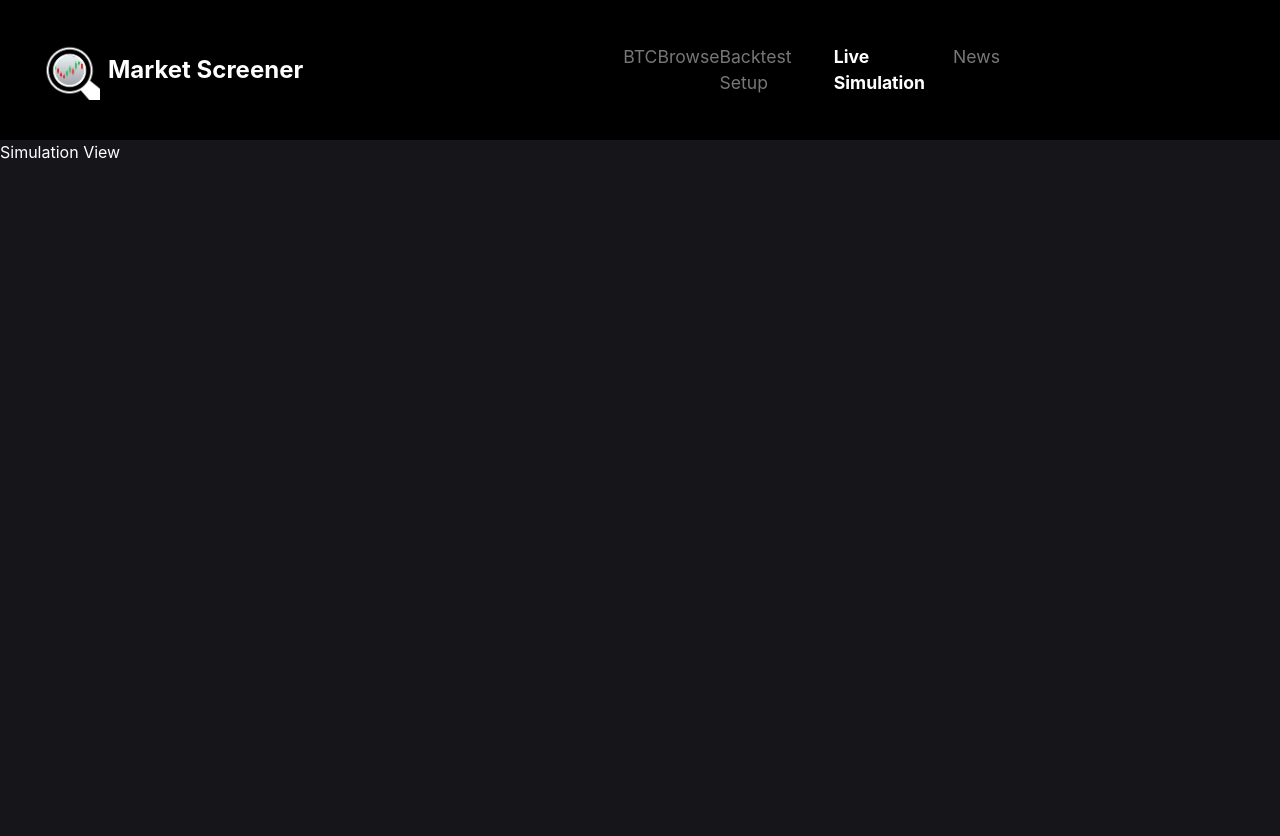
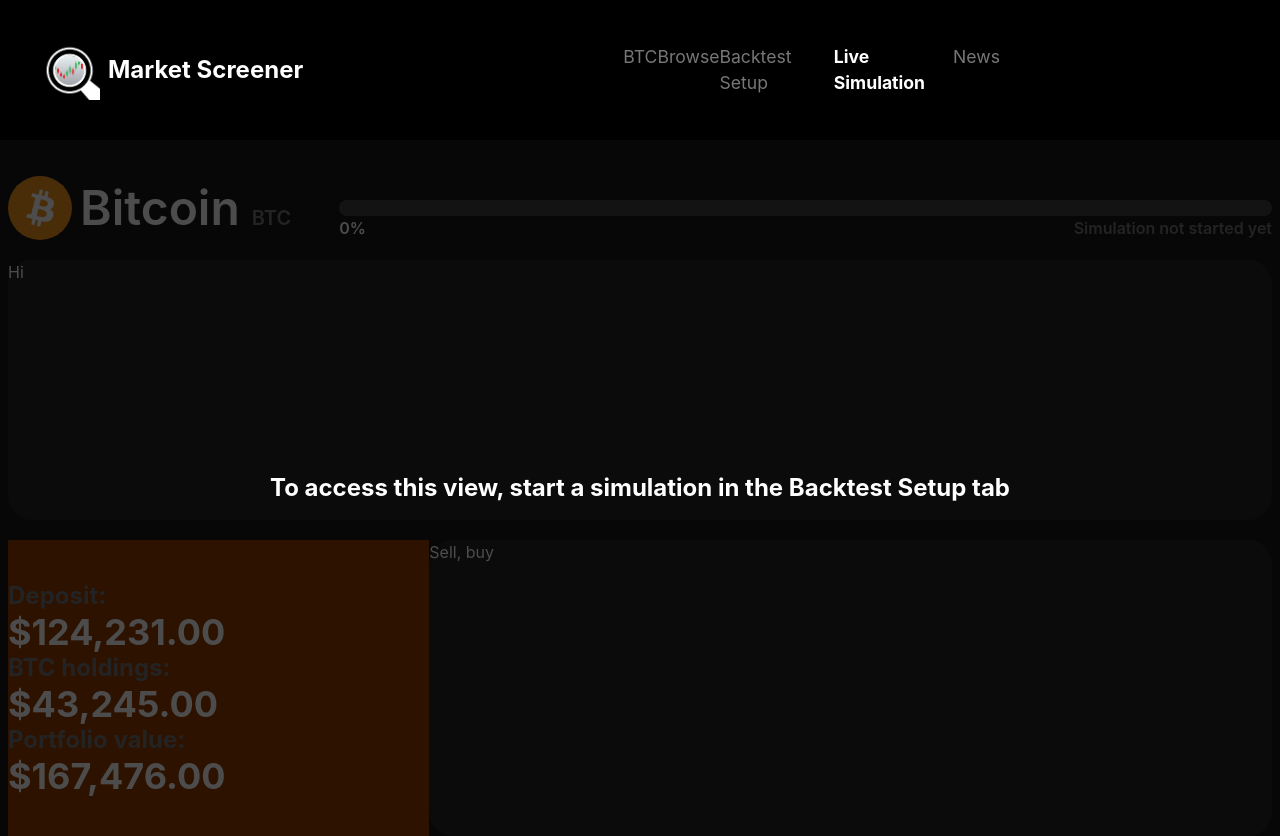
Before and after one commit to kurczakooo/market-watch-front, a Vue app: page /simulation in a window 1280 px wide. Before the commit the page ends 800 px from the top, so only its background shows below. Built offline with nearby package versions, Linux system fonts and the light colour scheme.

Commit message:
in the middle of simulation screen implementation, finished a working progress bar and timer for the simulation, refactored asset stores, bug fixes

```diff
--- a/src/components/BigAssetBar.vue
+++ b/src/components/BigAssetBar.vue
@@ -1,9 +1,8 @@
 <script setup lang="ts">
 import { ref, watch } from 'vue';
-import type { AssetListElementProps } from '../types/browse';
 import { onMounted, onBeforeUnmount } from 'vue';
-// import type { CurrentAssetData } from '../types/currentAsset';
 import { useCurrentAssetStore } from '../stores/currentAsset';
+import CurrentAssetNameBox from './CurrentAssetNameBox.vue';
 
 const currentAssetStore = useCurrentAssetStore();
 //////////////////////// TEMP CODE FOR DEVELOPMENT PURPOSES //////////////////////////////////
@@ -45,18 +44,8 @@
 </script>
 
 <template>
-    <div class="flex flex-1 mt-4 items-center">
-        <img
-            :src="currentAssetStore.assetData.logoUrl"
-            alt="Asset logo"
-            class="w-16 h-16 rounded-full mr-2"
-        />
-        <h1 class="text-5xl font-semibold">
-            {{ currentAssetStore.assetData.name }}
-        </h1>
-        <h3 class="unselected-text mt-5 ml-3 text-xl font-semibold">
-            {{ currentAssetStore.assetData.ticker }}
-        </h3>
+    <div class="flex mt-4 items-center">
+        <CurrentAssetNameBox />
         <div
             :class="percentagePriceChange! > 0 ? 'green-icon' : 'red-icon'"
             class="flex flex-1 mr-2 mt-5"
--- /dev/null
+++ b/src/components/CurrentAssetNameBox.vue
@@ -0,0 +1,19 @@
+<script setup lang="ts">
+import { useCurrentAssetStore } from '../stores/currentAsset';
+
+const currentAssetStore = useCurrentAssetStore();
+</script>
+
+<template>
+    <img
+        :src="currentAssetStore.assetData.logoUrl"
+        alt="Asset logo"
+        class="w-16 h-16 rounded-full mr-2"
+    />
+    <h1 class="text-5xl font-semibold">
+        {{ currentAssetStore.assetData.name }}
+    </h1>
+    <h3 class="unselected-text mt-5 ml-3 text-xl font-semibold">
+        {{ currentAssetStore.assetData.ticker }}
+    </h3>
+</template>
--- /dev/null
+++ b/src/components/SimulationProgressBar.vue
@@ -0,0 +1,51 @@
+<script setup lang="ts">
+import { ProgressBar } from 'primevue';
+import { computed } from 'vue';
+import { useSimulationStore } from '../stores/simulation';
+
+const simulationStore = useSimulationStore();
+
+const progressBarDisplay = computed(() => {
+    if (['not ready', 'ready'].includes(simulationStore.getSimulationState)) {
+        return 'Simulation not started yet';
+    } else if (simulationStore.getSimulationState == 'ongoing') {
+        return formattedDuration;
+    } else if (simulationStore.getSimulationState == 'finished') {
+        return `Simulation finished after ${formattedDuration.value}`;
+    } else {
+        return 'Simulation Interrupted';
+    }
+});
+
+const formattedDuration = computed(() => {
+    const minutes = Math.floor(simulationStore.getSimulationDuration / 60);
+    const seconds = simulationStore.getSimulationDuration % 60;
+    return `${minutes}:${seconds.toString().padStart(2, '0')}`;
+});
+</script>
+
+<template>
+    <ProgressBar
+        :value="simulationStore.getSimulationProgress"
+        :show-value="false"
+        :pt="{ value: { class: 'golden-color h-4 rounded-full' } }"
+        class="component-background-color h-4 rounded-full"
+    />
+    <div class="flex-1 flex justify-between">
+        <p class="font-semibold">
+            {{ simulationStore.getSimulationProgress }}%
+        </p>
+        <p
+            class="font-semibold"
+            :class="
+                simulationStore.getSimulationState === 'ongoing'
+                    ? 'text-white'
+                    : simulationStore.getSimulationState === 'cancelled'
+                    ? 'red-icon'
+                    : 'unselected-text'
+            "
+        >
+            {{ progressBarDisplay }}
+        </p>
+    </div>
+</template>
--- /dev/null
+++ b/src/components/SimulationWalletInfo.vue
@@ -0,0 +1,8 @@
+<script setup lang="ts">
+const props = defineProps<{ title: string; amount: string }>();
+</script>
+
+<template>
+    <h2 class="component-name">{{ props.title }}</h2>
+    <h1 class="text-4xl font-bold">{{ props.amount }}</h1>
+</template>
--- a/src/screens/NewsView.vue
+++ b/src/screens/NewsView.vue
@@ -14,6 +14,7 @@
 
 function handleSelect(id: number) {
     selectedId.value = id;
+    console.log(selectedId.value);
 }
 
 function groupNewsByDate(newsList: NewsArticle[]) {
@@ -60,7 +61,7 @@
 </script>
 
 <template>
-    <div class="body-background flex">
+    <div class="body-background">
         <!-- Left email-like news feed bar -->
         <div class="news-list">
             <template v-for="(articles, label) in groupedNews" :key="label">
--- a/src/screens/SimulationPrepView.vue
+++ b/src/screens/SimulationPrepView.vue
@@ -8,7 +8,7 @@
 </script>
 
 <template>
-    <div class="body-background flex-col">
+    <div class="body-background">
         <BigAssetBar />
         <div class="flex py-8">
             <!-- simulation starting parameters -->
--- a/src/screens/SimulationView.vue
+++ b/src/screens/SimulationView.vue
@@ -1,7 +1,65 @@
-<script setup lang="ts"></script>
+<script setup lang="ts">
+import CurrentAssetNameBox from '../components/CurrentAssetNameBox.vue';
+import SimulationProgressBar from '../components/SimulationProgressBar.vue';
+import SimulationWalletInfo from '../components/SimulationWalletInfo.vue';
+import { useCurrentAssetStore } from '../stores/currentAsset';
+import { useSimulationStore } from '../stores/simulation';
+
+const simulationStore = useSimulationStore();
+const currentAssetStore = useCurrentAssetStore();
+</script>
 
 <template>
-    <div>
-        <h1>Simulation View</h1>
+    <div class="relative body-background gap-5">
+        <!-- overlay shown when simulation is not ongoing or finished -->
+        <div
+            v-if="
+                !['ongoing', 'finished'].includes(
+                    simulationStore.getSimulationState
+                )
+            "
+            class="absolute inset-0 flex items-center justify-center bg-black/70"
+        >
+            <p class="component-name text-white">
+                To access this view, start a simulation in the Backtest Setup
+                tab
+            </p>
+        </div>
+
+        <!-- top bar with name and progress bar -->
+        <div class="flex mt-4 items-center">
+            <CurrentAssetNameBox />
+            <div class="flex-col flex-1 ml-12 mt-6">
+                <SimulationProgressBar />
+            </div>
+        </div>
+
+        <!-- simulation chart -->
+        <div class="common-sim-div">Hi</div>
+
+        <div class="flex">
+            <!-- wallet info -->
+            <div class="w-1/3 py-10 flex-col bg-amber-800">
+                <SimulationWalletInfo
+                    title="Deposit:"
+                    :amount="simulationStore.getSimulationDepositFormatted"
+                />
+                <SimulationWalletInfo
+                    :title="`${currentAssetStore.getCurrentTicker} holdings:`"
+                    :amount="
+                        simulationStore.getSimulationAssetHoldingsFormatted
+                    "
+                />
+                <SimulationWalletInfo
+                    title="Portfolio value:"
+                    :amount="
+                        simulationStore.getSimulationPortfolioValueFormatted
+                    "
+                />
+            </div>
+
+            <!-- simulation logs -->
+            <div class="common-sim-div w-2/3">Sell, buy</div>
+        </div>
     </div>
 </template>
--- a/src/stores/currentAsset.ts
+++ b/src/stores/currentAsset.ts
@@ -19,6 +19,7 @@
         },
 
         getCurrentPrice: state => state.assetData.currentPrice,
+        getCurrentTicker: state => state.assetData.ticker,
     },
 
     actions: {
--- a/src/stores/simulation.ts
+++ b/src/stores/simulation.ts
@@ -6,29 +6,68 @@
         simulationState: SimStatusType;
         simulationProgress: number;
         simulationDuration: number;
+
+        // simulationStartingParams: SimStartParamsType;
+        // simulationStrategy: SimStrategyType;
+
+        simulationDeposit: number;
+        simulationAssetHoldings: number;
+        simulationPortfolioValue: number;
+        // simulationLogs: JSON;
     } => ({
         simulationState: 'ready',
         simulationProgress: 0,
         simulationDuration: 0,
+        simulationDeposit: 124231,
+        simulationAssetHoldings: 43245,
+        simulationPortfolioValue: 167476,
     }),
 
     getters: {
         getSimulationState: state => state.simulationState,
         getSimulationProgress: state => state.simulationProgress,
         getSimulationDuration: state => state.simulationDuration,
+        getSimulationDeposit: state => state.simulationDeposit,
+        getSimulationAssetHoldings: state => state.simulationAssetHoldings,
+        getSimulationPortfolioValue: state => state.simulationPortfolioValue,
+
+        getSimulationDepositFormatted(state) {
+            return formatMoneyNumbers(state.simulationDeposit);
+        },
+        getSimulationAssetHoldingsFormatted(state) {
+            return formatMoneyNumbers(state.simulationAssetHoldings);
+        },
+        getSimulationPortfolioValueFormatted(state) {
+            return formatMoneyNumbers(state.simulationPortfolioValue);
+        },
     },
 
     actions: {
         setSimState(state: SimStatusType) {
             this.simulationState = state;
         },
-
         setSimProgress(progress: number) {
             this.simulationProgress = progress;
         },
-
         setSimDuration(duration: number) {
             this.simulationDuration = duration;
         },
+        setSimDeposit(deposit: number) {
+            this.simulationDeposit = deposit;
+        },
+        setSimAssetHoldings(holdings: number) {
+            this.simulationAssetHoldings = holdings;
+        },
+        calculateSimPortfolioValue() {
+            this.simulationPortfolioValue =
+                this.getSimulationDeposit + this.getSimulationAssetHoldings;
+        },
     },
 });
+
+function formatMoneyNumbers(value: number): string {
+    return `$${value.toLocaleString('en-US', {
+        minimumFractionDigits: 2,
+        maximumFractionDigits: 2,
+    })}`;
+}
--- a/src/styles.css
+++ b/src/styles.css
@@ -87,11 +87,14 @@
 
 @layer components {
     .body-background {
+        max-width: 1920px;
         padding-left: 0.5rem;
         padding-right: 0.5rem;
         padding-top: 1.25rem;
         display: flex;
         flex: 1;
+        flex-direction: column;
+        min-height: calc(100vh - 13vh); /* minus navbar height */
         background-color: var(--background);
     }
 
@@ -190,7 +193,7 @@
     /* SIMULATION SETUP SCREEN */
 
     .sim-param-input-container {
-        width: fit-content;
+        /* width: fit-content; */
         padding: 1rem 0;
         position: relative;
     }
@@ -227,4 +230,12 @@
         background-color: var(--background);
         color: var(--unselectedtext);
     }
+
+    /* SIMULATION SCREEN */
+
+    .common-sim-div {
+        flex: 1;
+        border-radius: 1.5rem;
+        background-color: var(--secondarycomponentbackground);
+    }
 }
```
Also changed, not shown: src/components/SimulationControlPanel.vue (+7 -47 lines), 1 other file (tests, documents, lock files or other folders).
